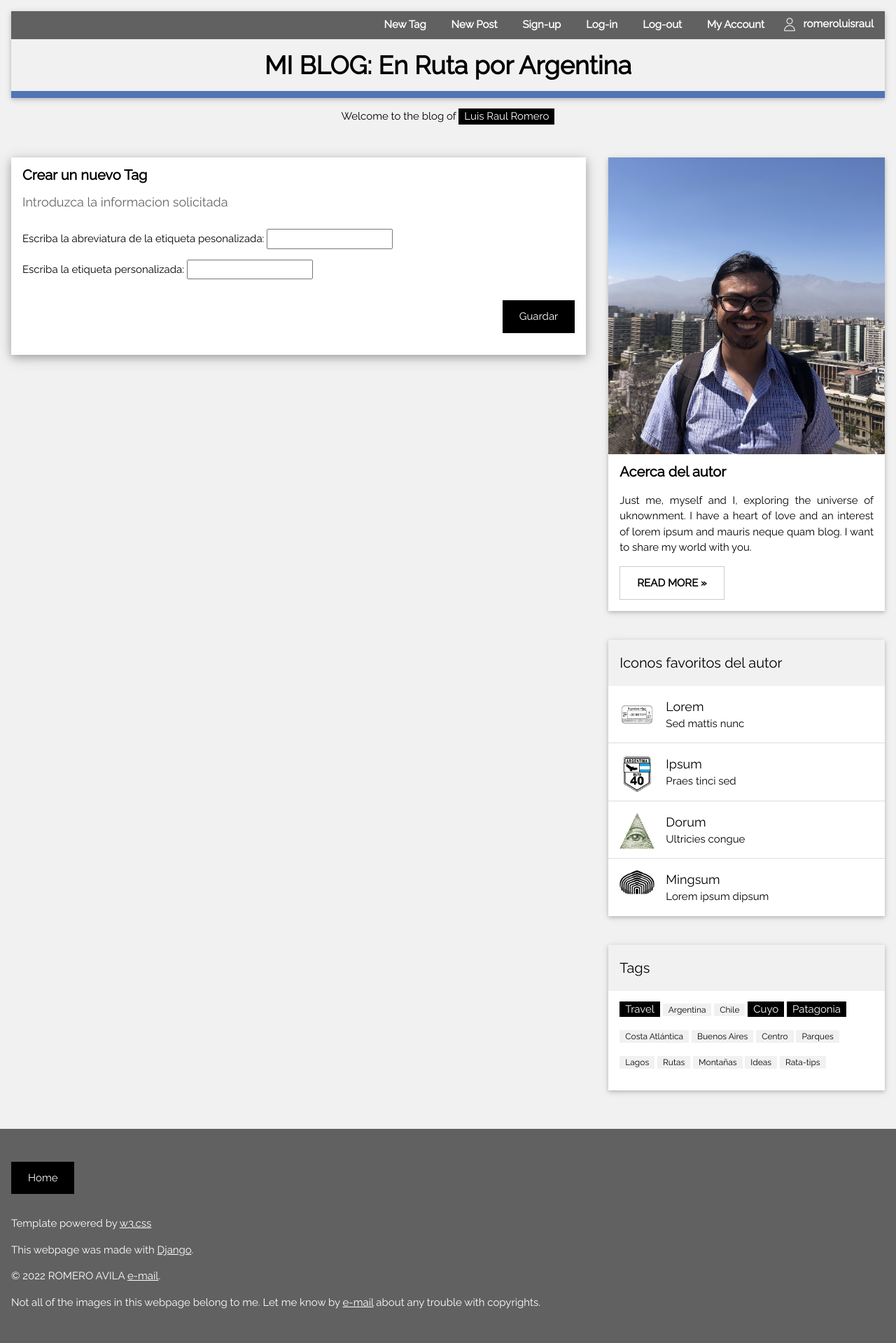
After one commit to romeroluisraul/proyecto_final_coder, a Django app: page /posts/crear/nuevo_tag/ in a window 1280 px wide. The commit adds this page. Shown: the whole page at 70% size. Run offline with Django 4.2, Linux system fonts and the light colour scheme; a user stored in the database is signed in.

Commit message:
Se crea una vista para agregar etiquetas personalizadas.

```diff
--- a/contenido/urls.py
+++ b/contenido/urls.py
@@ -7,6 +7,7 @@
     path('visualizar/<post>/', visualizar_publicacion, name = 'visualizar'),
     path('visualizar/<post>/comments', pagina_comentarios, name = 'comentarios'),
     path('crear/nuevo_post/', crear_nuevo_post, name = 'nuevo_post'),
+    path('crear/nuevo_tag/', agregar_tag, name = 'nuevo_tag'),
     path('editar/<post>', editar_post, name = 'editar_post'),
     path('editar/<post>/galeria', editar_galeria, name = 'editar_galeria'),
     path('eliminar/<post>/', eliminar_post, name = 'eliminar_post'),
--- a/contenido/views.py
+++ b/contenido/views.py
@@ -2,28 +2,25 @@
 from contenido.models import *
 from contenido.forms import *
 from django.db.models import Q
-from django.contrib.auth.forms import AuthenticationForm
-from django.urls import reverse
-from django.contrib.auth.decorators import login_required, user_passes_test
-from django.core.files.storage import FileSystemStorage
+from django.contrib.auth.decorators import user_passes_test
 from autenticacion.views import *
 
 from datetime import date
 from time import sleep
-
-TAGS_CHOICES = [('TR', 'Travel'),
-                ('AR', 'Argentina'), ('CL', 'Chile'),
-                ('CY', 'Cuyo'), ('PAT', 'Patagonia'), ('MDP', 'Costa Atlántica'),
-                ('BSAS', 'Buenos Aires'), ('COB', 'Centro'),
-                ('PN', 'Parques'), ('LG', 'Lagos'), ('RN', 'Rutas'), ('MNT', 'Montañas'),
-                ('ID', 'Ideas'), ('TIP', 'Rata-tips')]
+from contenido.models import TAGS_CHOICES
 
 def choices(tag):
 
     i = 0
-    while TAGS_CHOICES[i][0] != tag.upper():
+    while TAGS_CHOICES[i][0].upper() != tag.upper():
         i += 1
-    return(TAGS_CHOICES[i][1])
+    return TAGS_CHOICES[i][1]
+
+def choices_inverse(label):
+    i = 0
+    while TAGS_CHOICES[i][1].upper() != label.upper():
+        i += 1
+    return TAGS_CHOICES[i][0]
 
 contexto = {'anio' : str(date.today().year)}
 contexto['tags'] = TAGS_CHOICES.copy()
@@ -315,3 +312,53 @@
     Posteo.delete()
 
     return redirect('home')
+
+@user_passes_test(lambda user: user.is_superuser)
+def agregar_tag(request):
+
+    contexto['home_url'] = request.get_full_path() == '/home/'
+
+    if request.method == 'POST':
+
+        mi_formulario = NewTagForm(request.POST)
+
+        tags_usados = set([post.tag1 for post in Post.objects.all()] + [ post.tag2 for post in Post.objects.all()])
+        etiquetas_usadas = set([choices(tag) for tag in tags_usados])
+
+        if mi_formulario.is_valid():
+
+            informacion = mi_formulario.cleaned_data
+
+            if choices(informacion['label'].capitalize()) not in TAGS_CHOICES and informacion['tag'].capitalize() not in etiquetas_usadas:
+
+                TAGS_CHOICES.append(tuple(informacion['tag'].upper(), informacion['label'].capitalize()))
+
+                contexto['tags'] = TAGS_CHOICES.copy()
+
+                contexto['tags_usados'] = set([ post.tag1 for post in Post.objects.all()])
+                contexto['tags_usados'] = list(contexto['tags_usados'].union(set([ post.tag2 for post in Post.objects.all()])))
+
+                contexto['script'] = True
+
+                respuesta = redirect('home')
+
+            else:
+
+                contexto['errors'] = 'El tag o la etiqueta de tag que pretende agregar ya se encuentra definida.'
+
+                respuesta = render(request, 'agregar_tags.html', contexto)
+
+        else:
+            errors = mi_formulario.errors
+            contexto['errors'] = errors
+
+            respuesta = render(request, 'agregar_tags.html', contexto)
+
+    if request.method == 'GET':
+
+        contexto.pop('errors', None)
+        contexto['script'] = False
+
+        respuesta = render(request, 'agregar_tags.html', contexto)
+
+    return respuesta
--- /dev/null
+++ b/proyecto_final/templates/agregar_tags.html
@@ -0,0 +1,46 @@
+{% extends 'base.html' %}
+
+{% load static %}
+
+{% block content %}
+
+{% if script %}
+
+<script>
+    alert("Tu tag ha sido guardado exitosamente.");
+</script>
+
+{% endif %}
+
+{% if errors and not script %}
+
+<div class="w3-card-4 w3-margin w3-white">
+    <div class="w3-container">
+        <h3><b>¡Error en el registro!</b></h3>
+        <h5>{{errors}}</h5>
+    </div>
+    <hr>
+</div>
+
+{% endif %}
+
+
+<div class="w3-card-4 w3-margin w3-white">
+    <div class="w3-container">
+        <h4><b>Crear un nuevo Tag</b></h4>
+        <h5><span class="w3-opacity">Introduzca la informacion solicitada</span></h5>
+
+    </div>
+    <div class="w3-container">
+    <form method="post">
+        {% csrf_token %}
+        <p><label for="tag">Escriba la abreviatura de la etiqueta pesonalizada: </label><input type="text" name="tag"></p>
+        <p><label for="label">Escriba la etiqueta personalizada: </label><input type="text" name="label" maxlength="4"></p>
+        <div class="w3-col m4 w3-hide-small w3-right">
+            <p align="right"><button class="w3-button w3-black w3-padding-large w3-margin-bottom" type="submit">Guardar</button></p>
+        </div>
+    </form>
+    </div>
+</div>
+
+{% endblock %}
--- a/proyecto_final/templates/base.html
+++ b/proyecto_final/templates/base.html
@@ -39,6 +39,7 @@
       <div class="w3-container w3-dark-gray" style="width:100%">
         <div class="w3-content w3-right">
           {% if request.user.is_superuser %}
+          <a href="{% url 'nuevo_tag' %}" style="text-decoration:none"><button class="w3-button w3-dark-gray w3-padding" type="submit"><b>New Tag</b></button></a>
           <a href="{% url 'nuevo_post' %}" style="text-decoration:none"><button class="w3-button w3-dark-gray w3-padding" type="submit"><b>New Post</b></button></a>
           {% endif %}
           <a href="{% url 'sing_up' %}" style="text-decoration:none"><button class="w3-button w3-dark-gray w3-padding" type="submit"><b>Sign-up</b></button></a>
```
Also changed, not shown: contenido/forms.py (+7 -12 lines), contenido/models.py (+12 -12 lines).
